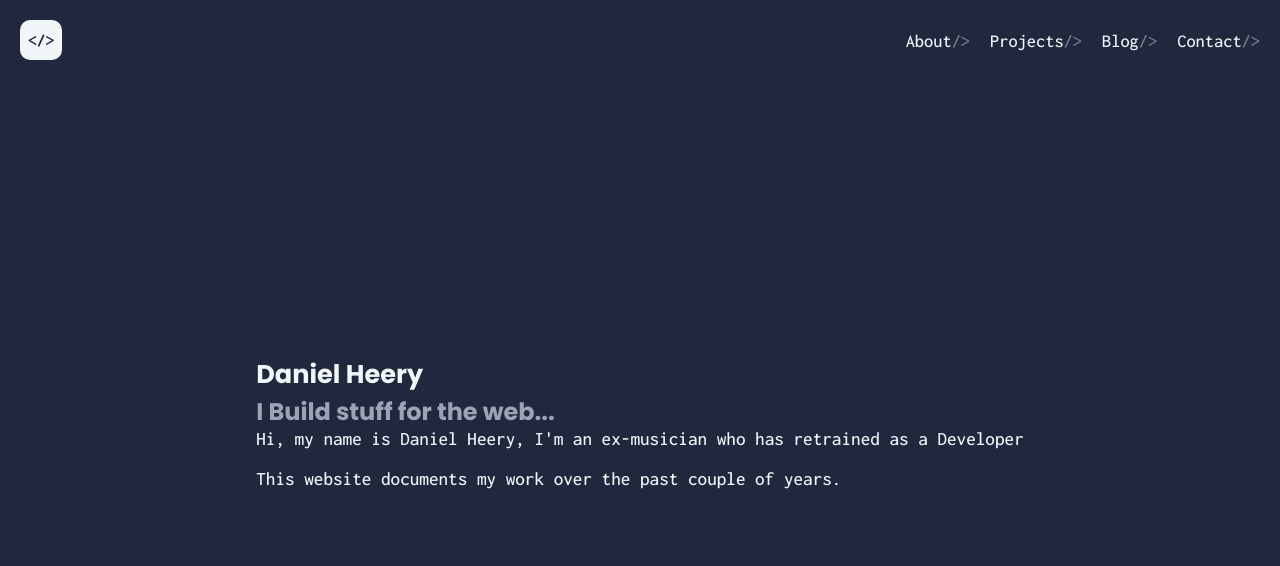
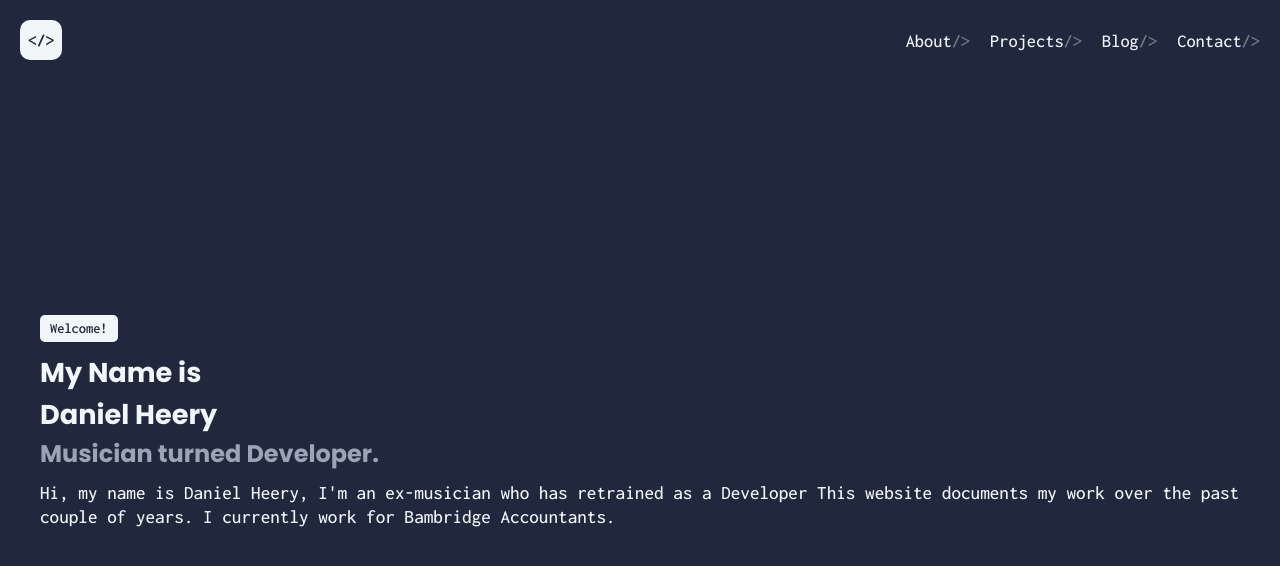
Before and after one commit to djheery/Portfolio, a Next.js app: page / in a window 1280 px wide. Shown: the top 566 px of the page. Built offline with nearby package versions, Linux system fonts and the light colour scheme.

Commit message:
Landing Section Home Page

```diff
--- a/app/assets/globals.css
+++ b/app/assets/globals.css
@@ -30,9 +30,15 @@ h1 {
   font-size: 1.6rem;
 }
 
+h2 {
+  font-size: 1.3rem;
+  margin-bottom: 10px;
+}
+
 p {
   font-size: 1.2rem;
   margin-bottom: 20px;
+  line-height: 24px;
 }
 
 h1, h2, h3, h4, h5, h6, p, a {
@@ -82,3 +88,9 @@ ul {
 .bg__secondary-blue { background-color: var(--secondary-blue) }
 .bg__white-accent { background-color: var(--white-accent) }
 .bg__grey-accent { background-color: var(--grey-accent) }
+
+
+@media only screen and (min-width: 668px) {
+  h1 { font-size: 1.7rem; }
+  h2 { font-size: 1.5rem; }
+}
--- a/app/components/HomePage/HomeLanding/HomeLanding.module.css
+++ b/app/components/HomePage/HomeLanding/HomeLanding.module.css
@@ -1,3 +1,5 @@
 .home-landing {
   padding: 0 20px;
 }
+@media only screen and (min-width: 500px) {
+}
--- a/app/components/HomePage/HomeLanding/HomeLanding.tsx
+++ b/app/components/HomePage/HomeLanding/HomeLanding.tsx
@@ -1,11 +1,10 @@
 import { TextColorOptions } from '@/app/models/global-types';
 import SectionContainer from '../../Containers/SectionContainer/SectionContainer';
+import PillTextIcon from '../../Icons/PillTextIcon';
 import styles from './HomeLanding.module.css';
 
 /**
  * The functional component for the HomeLanding
- *
- * @param myParam your params here
 */
 
 const HomeLanding: React.FC = () => {
@@ -18,11 +17,10 @@ const HomeLanding: React.FC = () => {
   return (
     <div className={landingContainerClasses}>
       <SectionContainer>
-
-        <h1>Daniel Heery</h1>
-        <h2 className={TextColorOptions.GREY_ACCENT}>I Build stuff for the web...</h2>
-        <p>Hi, my name is Daniel Heery, I'm an ex-musician who has retrained as a Developer</p>
-        <p>This website documents my work over the past couple of years.</p>
+        <PillTextIcon text="Welcome!"/>
+        <h1>My Name is<br/>Daniel Heery</h1>
+        <h2 className={TextColorOptions.GREY_ACCENT}>Musician turned Developer.</h2>
+        <p>Hi, my name is Daniel Heery, I'm an ex-musician who has retrained as a Developer This website documents my work over the past couple of years. I currently work for Bambridge Accountants.</p>
       </SectionContainer>
     </div>
   )
--- a/app/components/Icons/PillTextIcon.module.css
+++ b/app/components/Icons/PillTextIcon.module.css
@@ -0,0 +1,7 @@
+.pill-text-icon {
+  width: max-content;
+  padding: 6px 10px;
+  border-radius: 5px;
+  font-size: .9rem;
+  margin-bottom: 10px;
+}
--- a/app/components/Icons/PillTextIcon.tsx
+++ b/app/components/Icons/PillTextIcon.tsx
@@ -1,15 +1,23 @@
+import { BackgroundColorOptions, InnerText } from '@/app/models/global-types';
+import { TextColorOptions } from '@/app/models/global-types';
 import styles from './PillTextIcon.module.css';
 
 /**
  * The functional component for the PillTextIcon
- *
- * @param myParam your params here
 */
 
-const PillTextIcon: React.FC = () => {
+const PillTextIcon: React.FC<{text: InnerText}> = ({text}) => {
+  const pillOuterClasses = `
+    ${BackgroundColorOptions.WHITE_ACCENT}
+    ${styles["pill-text-icon"]}
+    fw-bold
+  `
+
   return (
-    <div>
-      PillTextIcon Component
+    <div className={pillOuterClasses}>
+      <div className={styles["pill-text-icon__inner"]}>
+        <span className={TextColorOptions.PRIMARY_BLUE}>{text}</span>
+      </div>
     </div>
   )
 }
--- a/app/models/global-types.ts
+++ b/app/models/global-types.ts
@@ -22,3 +22,5 @@ export type BackgroundColor = BackgroundColorOptions.PRIMARY_BLUE
                             | BackgroundColorOptions.SECONDARY_BLUE
                             | BackgroundColorOptions.WHITE_ACCENT
                             | BackgroundColorOptions.GREY_ACCENT
+
+export type InnerText = string;
```
